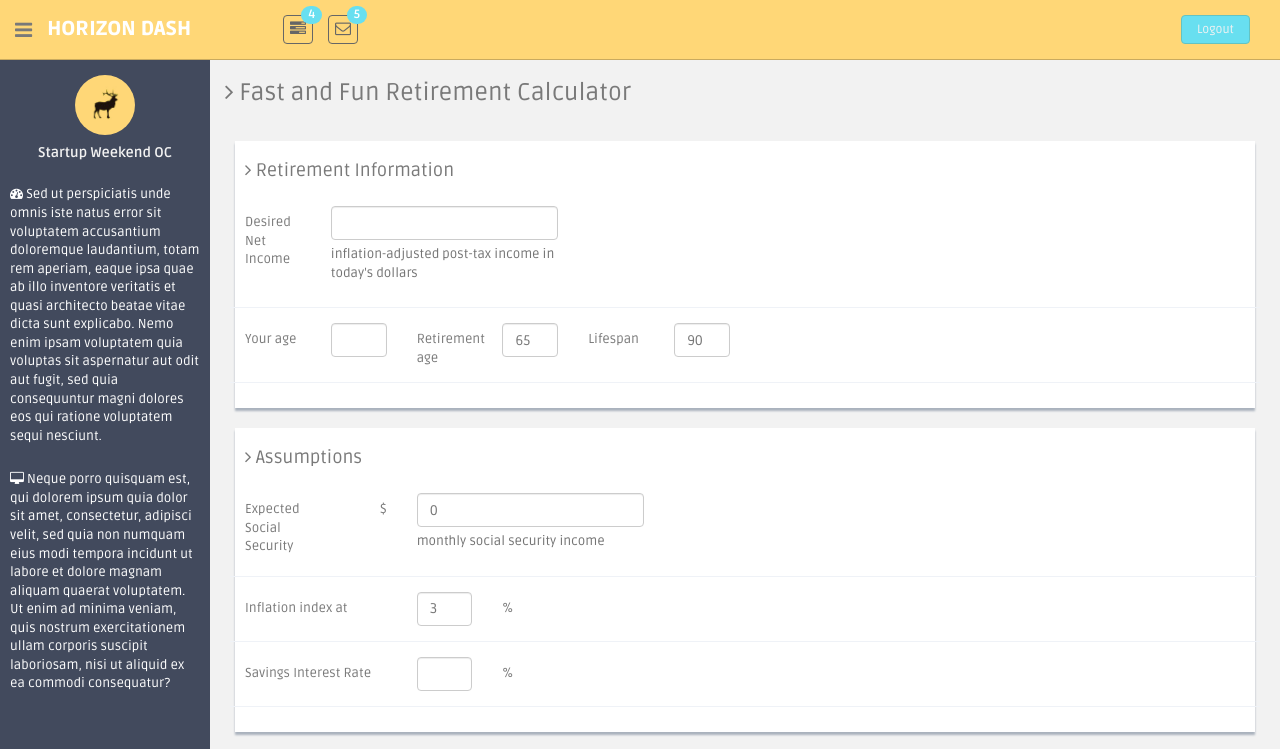
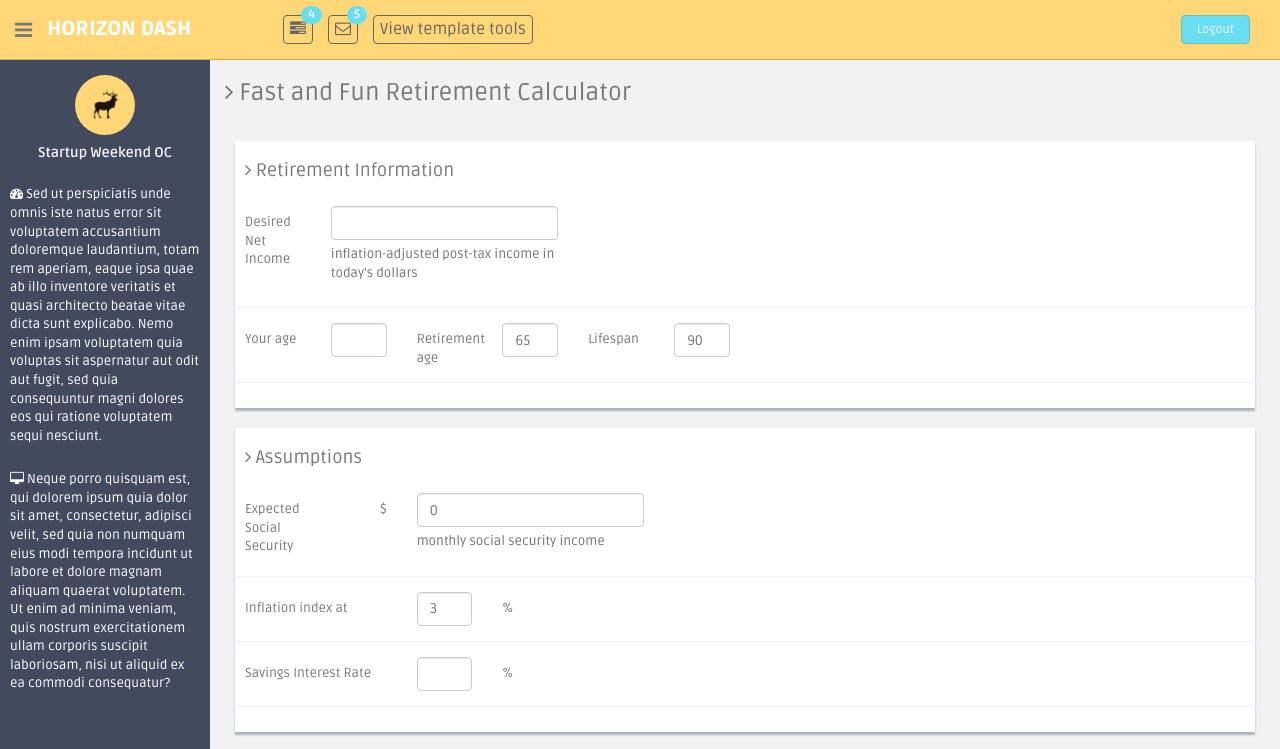
Before and after one commit to btilly/startupweekend-2015, a plain HTML site: page index.html in a window 1280 px wide. Shown: the top 749 px of the page. Drawn offline with Linux system fonts and the light colour scheme; a script that the page names is missing.

Commit message:
demo tools added

```diff
--- a/index.html
+++ b/index.html
@@ -176,6 +176,9 @@
                         </ul>
                     </li>
                     <!-- inbox dropdown end -->
+                    <li id="demo" class="dropdown">
+		<a href="demo.html">View template tools</a>
+			</li>
                 </ul>
                 <!--  notification end -->
             </div>
```
